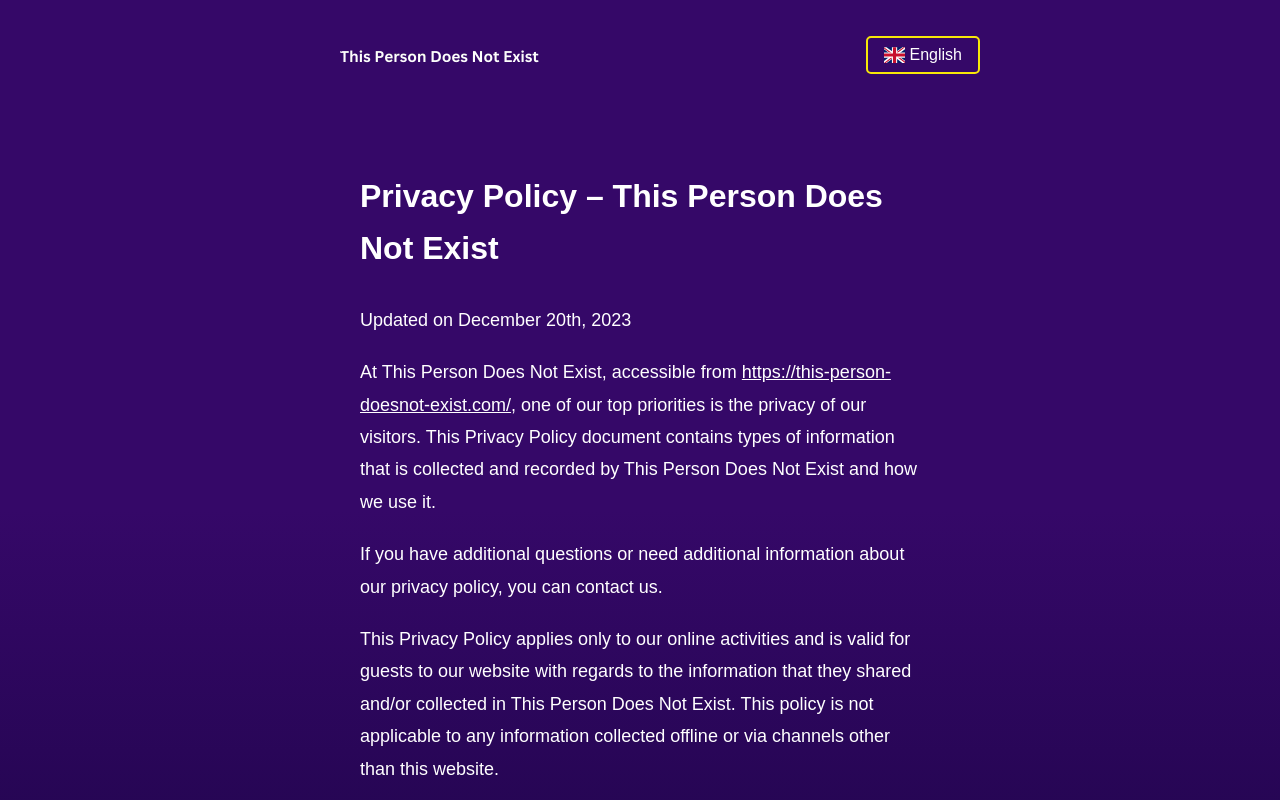
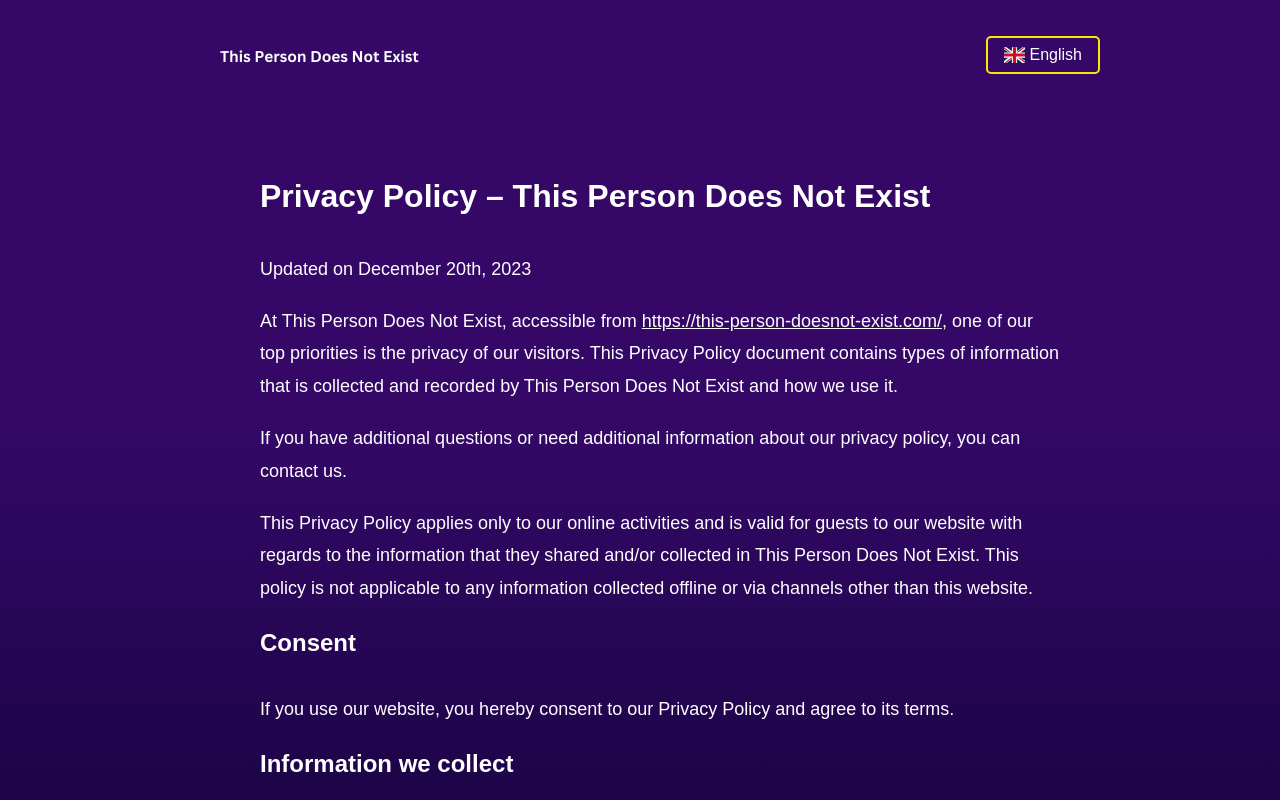
Before and after one commit to seogeek96/tpdnepublic, a Next.js app: page /privacy-policy in a window 1280 px wide. Shown: the top 800 px of the page. Built offline with nearby package versions, Linux system fonts and the light colour scheme; a web font is replaced by a local one.

Commit message:
fix  issuess

```diff
--- a/app/layout.tsx
+++ b/app/layout.tsx
@@ -71,7 +71,6 @@ export default function RootLayout({ children }: { children: React.ReactNode })
               color: white;
             }
             .content-container {
-              max-width: 600px;
               width: 100%;
               padding: 20px;
               margin: 0 auto;
@@ -82,8 +81,7 @@ export default function RootLayout({ children }: { children: React.ReactNode })
               text-align: center;
               border: 1px solid #f7e709;
               border-radius: 8px;
-              max-width: 600px;
-              width: 100%;
+              width: 1080px;
             }
           `}
         </style>
--- a/styles/globals.css
+++ b/styles/globals.css
@@ -11,7 +11,7 @@ body {
 }
 
 .App {
-  width: 100%;
+  width: 1080px;
   padding: 20px;
   margin: 0 auto; /* Center the app */
   box-sizing: border-box;
```
